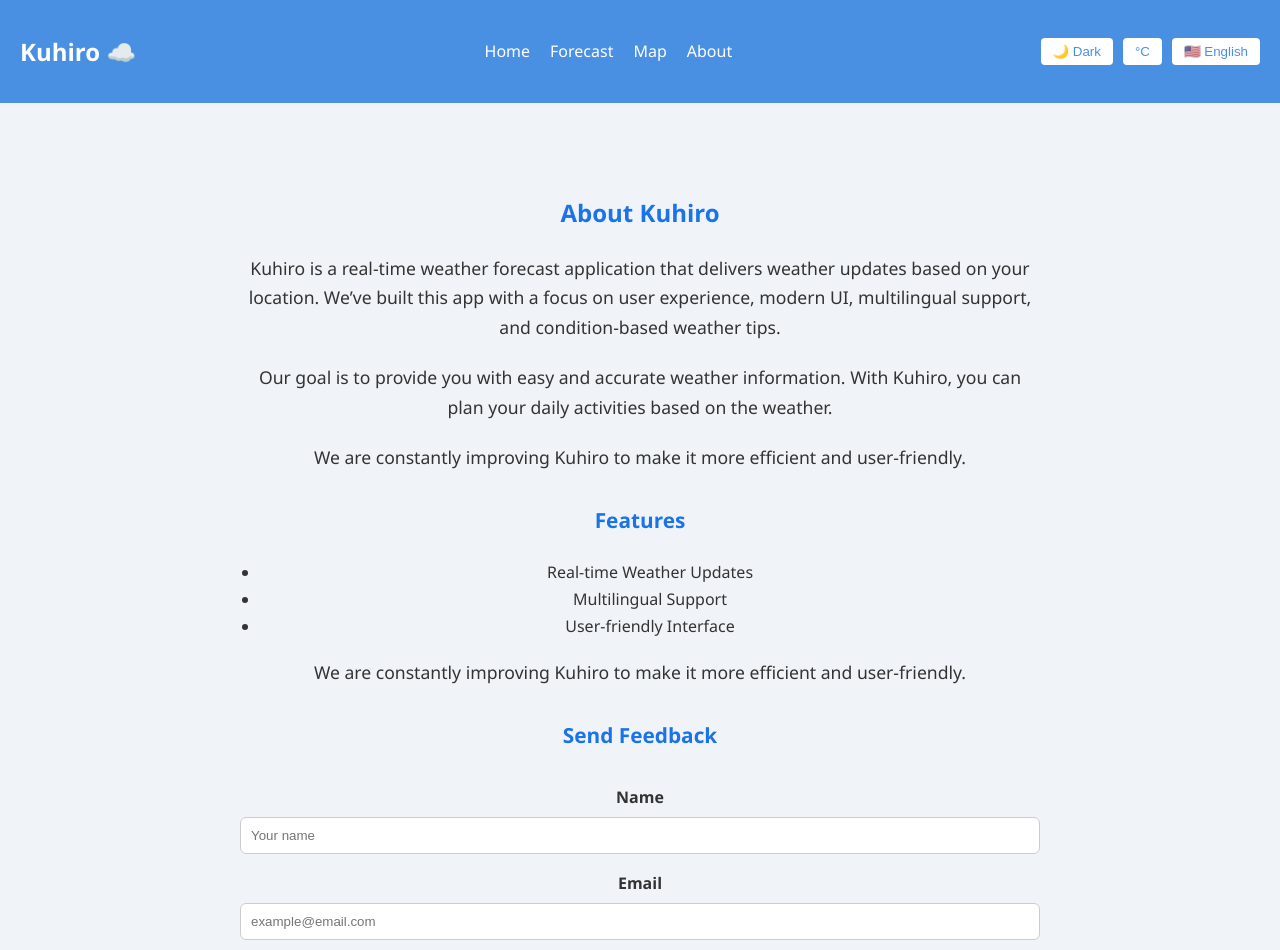
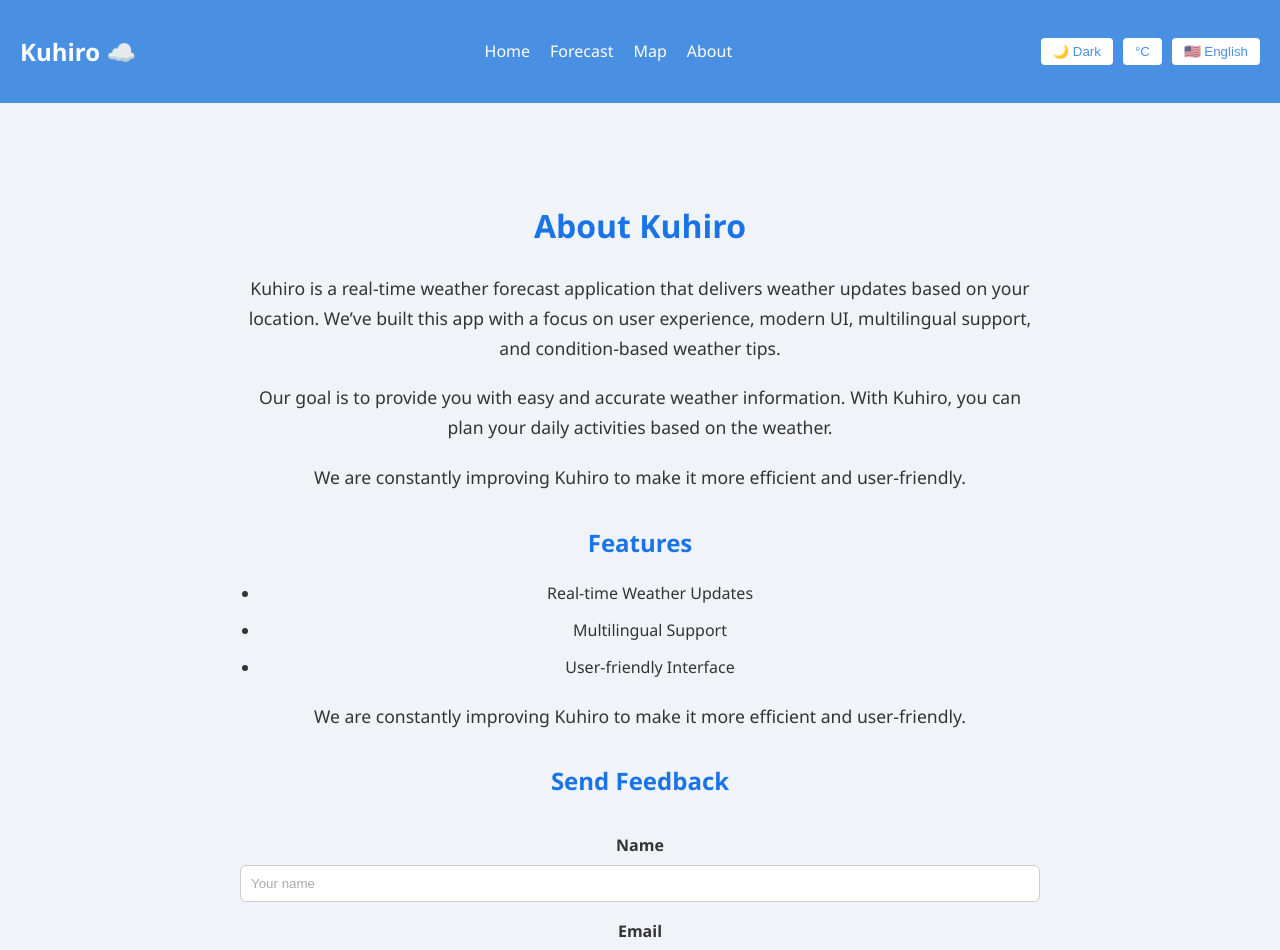
Before and after one commit to Mridulkhanal/kuhiro-weather-app, a React (Create React App) app in the folder frontend/: page /about in a window 1280 px wide. Shown: the top 950 px of the page. Built offline with nearby package versions, Linux system fonts and the light colour scheme.

Commit message:
updated styles

```diff
--- a/frontend/src/pages/About.css
+++ b/frontend/src/pages/About.css
@@ -23,9 +23,31 @@
 }
 
 .about-container h2 {
-  font-size: 1.5rem;
+  font-size: 2em;
   color: var(--primary-color);
   margin-bottom: 20px;
+}
+
+.about-container h3 {
+  font-size: 1.5em;
+  color: var(--primary-color);
+  margin-top: 30px;
+  margin-bottom: 10px;
+}
+
+.about-container ul {
+  padding-left: 20px;
+  margin-bottom: 20px;
+}
+
+.about-container ul li {
+  margin-bottom: 10px;
+  color: var(--text-color);
+}
+
+.about-container a {
+  color: var(--accent-color);
+  text-decoration: none;
 }
 
 .about-container p {
@@ -103,6 +125,11 @@
   color: var(--text-color, #000);
 }
 
+.form-group input::placeholder,
+.form-group textarea::placeholder {
+  color: var(--placeholder-color, #aaa);
+}
+
 .form-group input:focus,
 .form-group textarea:focus {
   outline: none;
```
